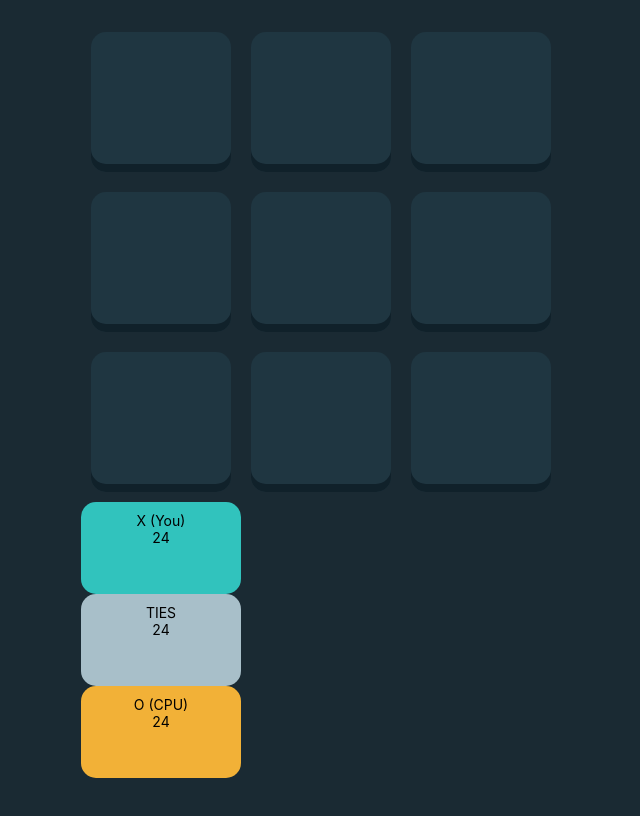
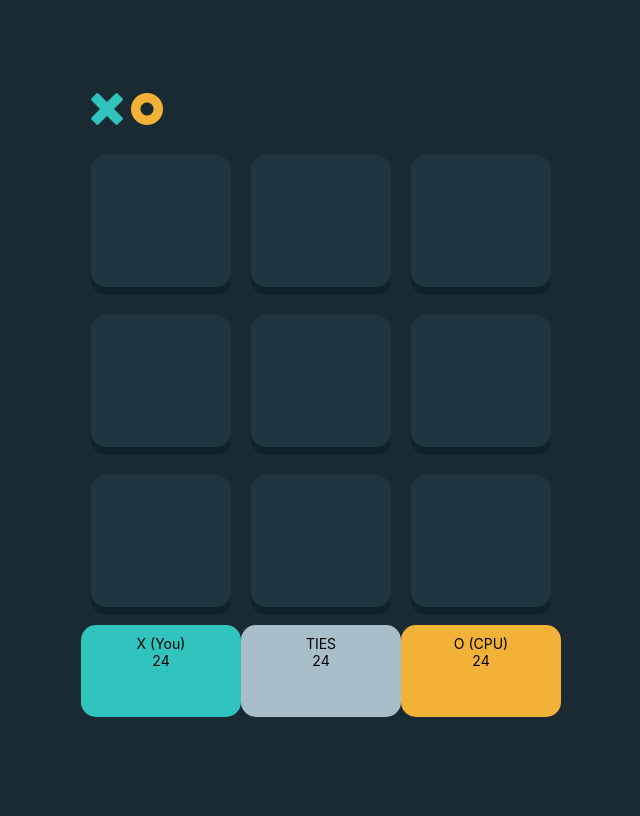
Before and after one commit to FedoraBianca/flags, a React (Create React App) app: page / in a window 1280 px wide. Shown: the top 816 px of the page, without its empty margins (319-959 px from the left). Built offline with nearby package versions, Linux system fonts and the light colour scheme.

Commit message:
Add logo component

```diff
--- a/src/App.tsx
+++ b/src/App.tsx
@@ -1,4 +1,5 @@
 import React, { useState } from 'react';
+import Logo from './components/Logo';
 import ScoreBox from './components/ScoreBox';
 import Square from './components/Square';
 
@@ -17,8 +18,8 @@ function App() {
 
   return (
     <div className='game'>
-      <div className='d-flex flex-row'>
-        {/* TODO and logo row here */}
+      <div className='top-row'>
+        <Logo />
       </div>
 
       <div className='grid'>
@@ -26,12 +27,12 @@ function App() {
           const isFilled = value !== null;
 
           return (
-            <Square isFilled={isFilled} player={value} className='square'/>
+            <Square isFilled={isFilled} player={value} className='square' />
           );
         })}
       </div>
 
-      <div className='d-flex flex-row'>
+      <div className='score-row'>
         <ScoreBox color='#31C3BD' title='X (You)' score={24} />
         <ScoreBox color='#A8BFC9' title='TIES' score={24} />
         <ScoreBox color='#F2B137' title='O (CPU)' score={24} />
--- a/src/components/Grid/Grid.style.tsx
+++ /dev/null
@@ -1,4 +0,0 @@
-import styled from 'styled-components';
-
-export const GridWrapper = styled.div`
-`;
--- a/src/components/Grid/index.ts
+++ /dev/null
@@ -1,3 +0,0 @@
-import Grid from "./Grid";
-
-export default Grid;
--- /dev/null
+++ b/src/components/Logo/Logo.style.tsx
@@ -0,0 +1,10 @@
+import styled from 'styled-components';
+
+export const LogoWrapper = styled.div`
+  display: flex;
+  flex-direction: row;
+
+  .icon-XMark {
+    margin-right: 8px;
+  }
+`;
--- /dev/null
+++ b/src/components/Logo/Logo.tsx
@@ -0,0 +1,20 @@
+import React from 'react';
+import Icon from '../Icon';
+import { LogoWrapper } from './Logo.style';
+
+export interface ILogo {
+  className?: string;
+}
+
+const Logo: React.FC<ILogo> =({
+  className = ''
+}) => {
+  return (
+  <LogoWrapper className={`${className}`}>
+    <Icon icon='XMark' size='32px' color='#31C3BD' />
+    <Icon icon='OMark' size='32px' color='#F2B137' />
+  </LogoWrapper>
+  );
+};
+
+export default Logo;
--- /dev/null
+++ b/src/components/Logo/index.ts
@@ -0,0 +1,3 @@
+import Logo from "./Logo";
+
+export default Logo;
--- a/src/index.css
+++ b/src/index.css
@@ -26,6 +26,19 @@ code {
   display: flex;
   flex-direction: column;
   width: 480px;
+  margin: 20vh 0 20vh 0;
+}
+
+.top-row{
+  display: flex;
+  flex-direction: row;
+  padding: 10px;
+  margin-bottom: 10px;
+}
+
+.score-row {
+  display: flex;
+  flex-direction: row;
 }
 
 .grid {
```
Also changed, not shown: src/components/Grid/Grid.tsx (deleted, +0 -18 lines).
